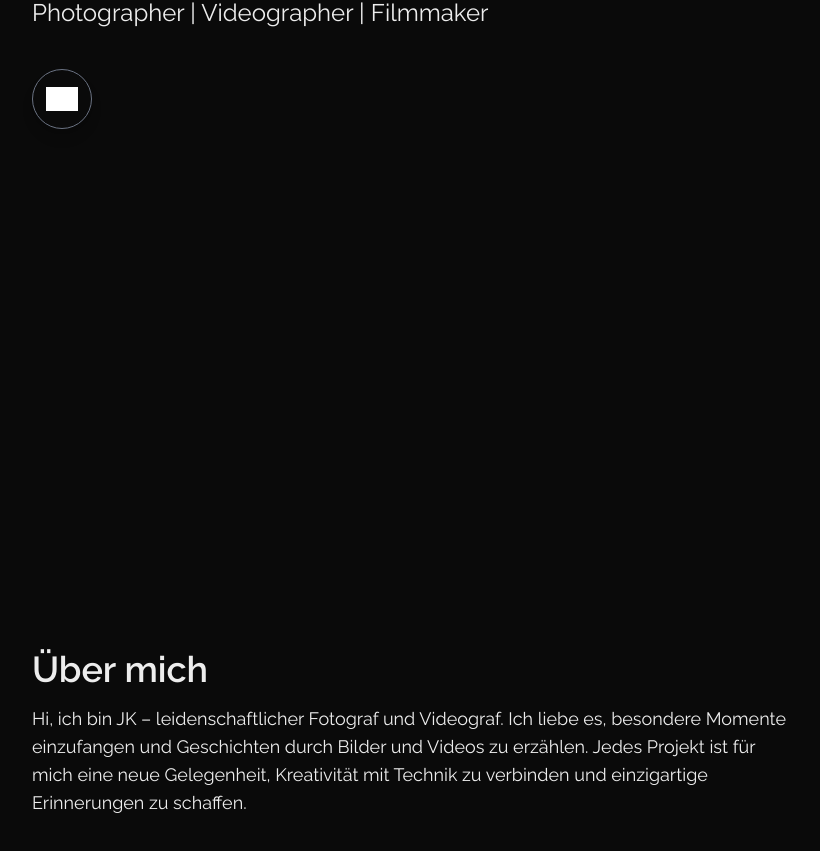
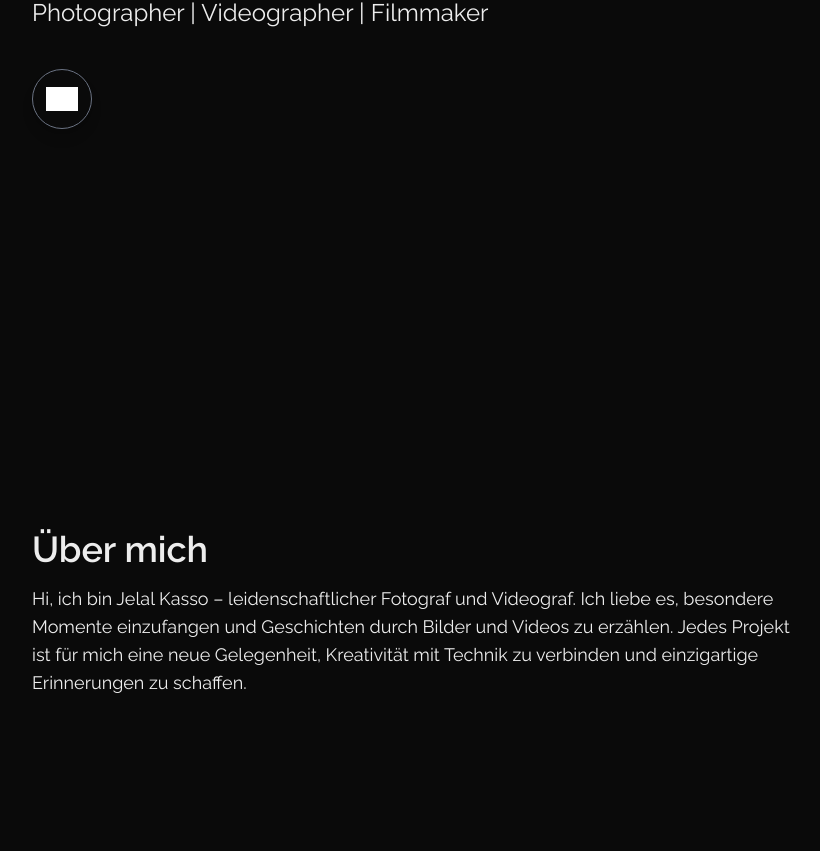
Before and after one commit to marcg0128/jelalkasso, a Next.js app in the folder frontend/: page / in a window 1280 px wide. Shown: the part 459-1310 px from the top of the page, without its empty margins (88-908 px from the left). Built offline with nearby package versions, Linux system fonts and the light colour scheme; grey boxes are pictures that could not be loaded.

Commit message:
Implement scroll-based animations and sticky navbar in Home component
Took 14 minutes

```diff
--- a/frontend/app/page.tsx
+++ b/frontend/app/page.tsx
@@ -34,7 +34,7 @@ export default function Home() {
     };
 
     const maxScroll = 200; // Maximaler Scroll für vollständige Animation
-    const scale = Math.max(0.2, 1 - (scrollY / maxScroll));
+    const scale = Math.max(0.17, 1 - (scrollY / maxScroll));
 
     return (
         <>
@@ -65,21 +65,19 @@ export default function Home() {
             </div>
 
             <div className="flex min-h-screen flex-col justify-between pl-30 mt-50">
-                <section id="start" className="relative">
-                    {/* Animierter Hauptname */}
                 <h1
-                            className={`text-[10rem] font-bold sticky top-0 z-51`}
+                    className={`text-[10rem] font-bold sticky top-1 z-51`}
                     style={{
                         transform: `scale(${scale})`,
                         transformOrigin: 'top left',
                         transition: 'transform .2s linear',
-
                     }}
                 >
                     Jelal Kasso
                 </h1>
 
-                    {/* Animierter Untertitel */}
+                <section id="start" className="relative">
+                    <div>
                         <div
                             className="transition-all duration-200 ease-out"
                             style={getSubtitleTransform()}
@@ -87,7 +85,7 @@ export default function Home() {
                             <p className="text-2xl mt-4">Photographer | Videographer | Filmmaker</p>
                         </div>
 
-                    {/* Social Media Icons - verschwinden beim Scrollen */}
+
                         <div
                             className="mt-10 flex transition-all duration-300"
                             style={{
@@ -111,11 +109,14 @@ export default function Home() {
                                     className="filter brightness-0 invert transition-transform duration-300"
                                 />
                             </a>
+
+                        </div>
                     </div>
 
-                    {/* About Section mit Parallax-Effekt */}
+                </section>
+                <section id="about" className="min-h-screen">
                     <div
-                        className="mt-130"
+                        className="mt-100"
                         id="about"
                         style={{
                             transform: `translateY(${scrollY * 0.1}px)`
@@ -123,14 +124,13 @@ export default function Home() {
                     >
                         <h2 className="text-4xl font-semibold mb-4">Über mich</h2>
                         <p className="text-lg max-w-3xl">
-                            Hi, ich bin JK – leidenschaftlicher Fotograf und Videograf. Ich liebe es, besondere Momente
+                            Hi, ich bin Jelal Kasso – leidenschaftlicher Fotograf und Videograf. Ich liebe es, besondere Momente
                             einzufangen und Geschichten durch Bilder und Videos zu erzählen. Jedes Projekt ist für mich
                             eine neue Gelegenheit, Kreativität mit Technik zu verbinden und einzigartige Erinnerungen zu
                             schaffen.
                         </p>
                     </div>
 
-                    {/* Zusätzlicher Content für Scroll-Demonstration */}
                     <div className="mt-20 mb-20">
                         <div className="h-screen bg-gradient-to-b from-gray-50 to-gray-100 flex items-center justify-center">
                             <div className="text-center">
@@ -142,17 +142,7 @@ export default function Home() {
                 </section>
             </div>
 
-            {/* Scroll-Indikator (optional) */}
-            <div
-                className="fixed bottom-8 right-8 w-2 h-20 bg-gray-200 rounded-full overflow-hidden z-40"
-            >
-                <div
-                    className="bg-blue-600 w-full transition-all duration-100 ease-out rounded-full"
-                    style={{
-                        height: `${Math.min((scrollY / (document.documentElement.scrollHeight - window.innerHeight)) * 100, 100)}%`
-                    }}
-                />
-            </div>
+
         </>
     );
 }
```
Lines whose indentation alone changed are shown as unchanged.
